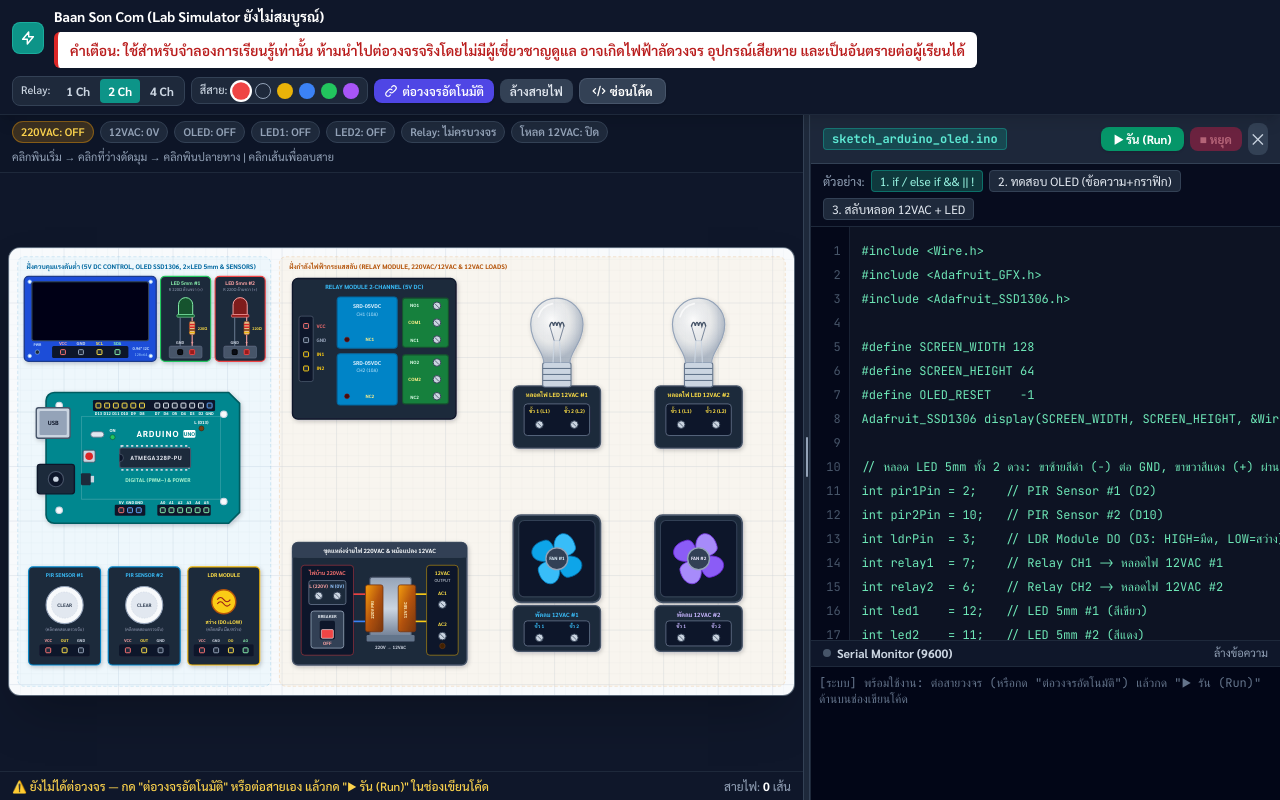
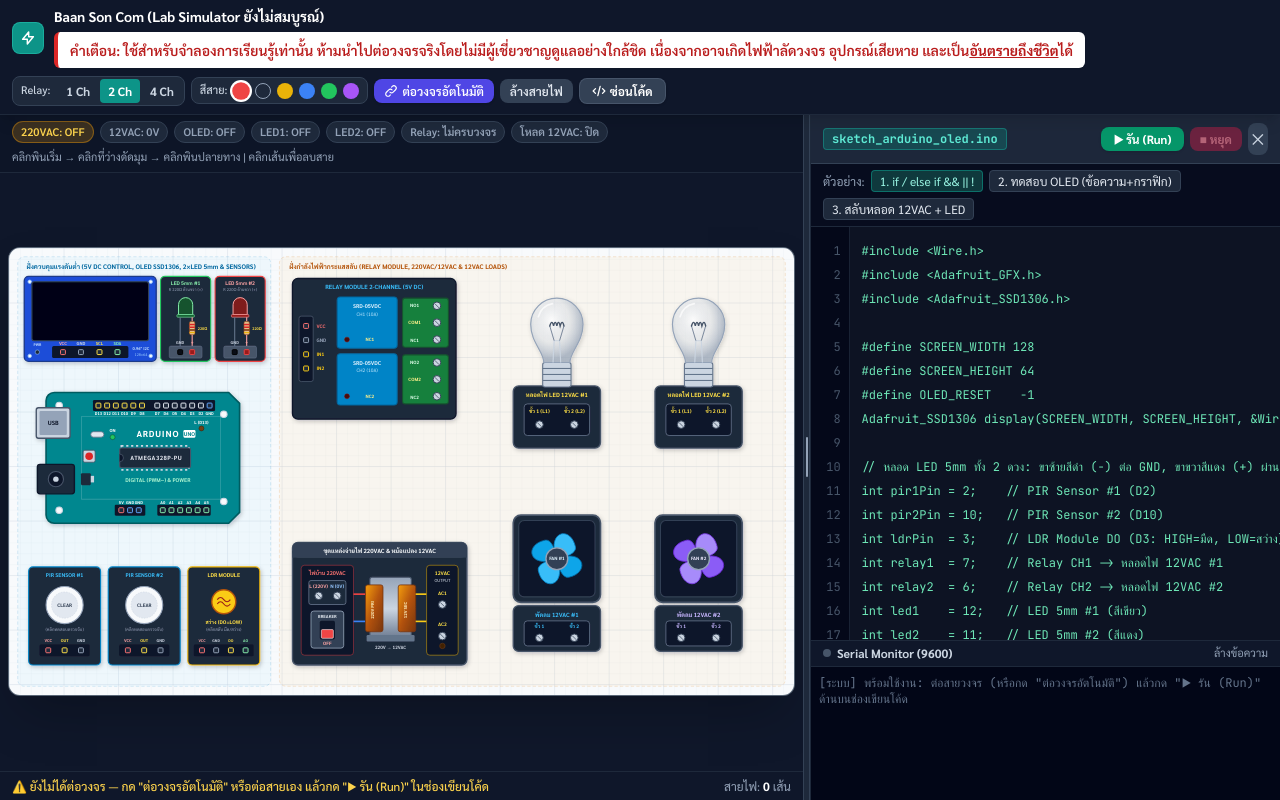
Before and after one commit to baan-son-com/lab-relay, a plain HTML site: page index.html in a window 1280 px wide. Drawn offline with nearby package versions, Linux system fonts and the light colour scheme.

Commit message:
Update index.html

```diff
--- a/index.html
+++ b/index.html
@@ -123,8 +123,8 @@
     Baan Son Com (Lab Simulator ยังไม่สมบูรณ์)
   </h1>
   <div role="alert" class="bg-white border-l-4 border-red-600 text-red-700 px-3 py-2 rounded-md shadow-sm text-xs sm:text-sm font-semibold leading-snug">
-    คำเตือน: ใช้สำหรับจำลองการเรียนรู้เท่านั้น ห้ามนำไปต่อวงจรจริงโดยไม่มีผู้เชี่ยวชาญดูแล อาจเกิดไฟฟ้าลัดวงจร อุปกรณ์เสียหาย และเป็นอันตรายต่อผู้เรียนได้
-  </div>
+  คำเตือน: ใช้สำหรับจำลองการเรียนรู้เท่านั้น ห้ามนำไปต่อวงจรจริงโดยไม่มีผู้เชี่ยวชาญดูแลอย่างใกล้ชิด เนื่องจากอาจเกิดไฟฟ้าลัดวงจร อุปกรณ์เสียหาย และเป็น<span class="font-extrabold underline">อันตรายถึงชีวิต</span>ได้
+</div>
 </div>
     </div>
 
```
